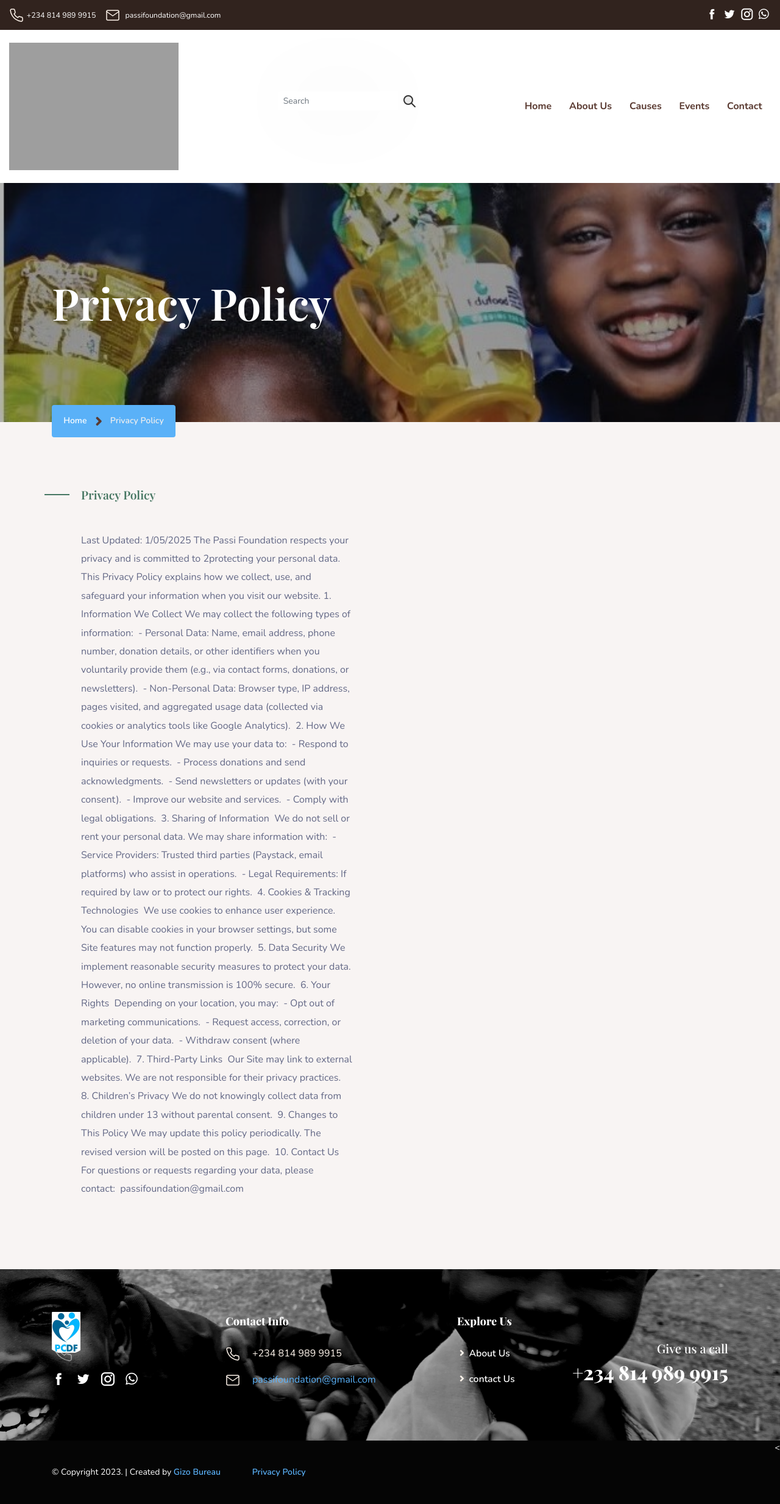
After one commit to khallypha-10/passi, a Django app: page /privacy-policy in a window 1280 px wide. The commit adds this page. Shown: the whole page at 61% size. Run offline with Django 4.2, Linux system fonts and the light colour scheme; parts of the project's set-up code (start-up, migrations or seed data) failed here and were passed over; some libraries are stand-ins or nearby versions; some web fonts are replaced; grey boxes are pictures that could not be loaded.

Commit message:
added privacy policyremoved 2 images from causes

```diff
--- a/pass/models.py
+++ b/pass/models.py
@@ -42,8 +42,6 @@ class Cause(models.Model):
     date = models.DateField(auto_now_add=False)
     description = models.TextField()
     image = ResizedImageField(size=[400, 300], quality=100, crop=['middle', 'center'], upload_to='media', blank = True, null = True)
-    image2 = ResizedImageField(size=[400, 300], quality=100, crop=['middle', 'center'], upload_to='media', blank = True, null = True)
-    image3 = ResizedImageField(size=[400, 300],quality=100, crop=['middle', 'center'], upload_to='media', blank = True, null = True)
     initial_price = models.PositiveIntegerField()
     target_price = models.PositiveIntegerField()
 
--- a/pass/templates/navbar.html
+++ b/pass/templates/navbar.html
@@ -221,10 +221,14 @@
         <div class="container pos-rel">
             <div class="row text-md-start text-center">
                 <div class="col-sm-12 col-md-auto copyright-text">
-                    © Copyright  2023.   |   Created by <a href="https://www.gizoobureau.com" rel="nofollow">Gizo Bureau</a>
+                    © Copyright  2023.   |   Created by <a href="https://www.gizoobureau.com" rel="nofollow">Gizo Bureau</a> <a href="{% url 'privacy' %}" class="link-underline-primary ms-5 ">Privacy Policy</a>
                 </div>
 
             </div>
+        </div>
+
+        <div class="position-absolute top-0 end-0">
+            <
         </div>
     </div>
 </footer>
--- /dev/null
+++ b/pass/templates/privacy-policy.html
@@ -0,0 +1,89 @@
+{% extends 'navbar.html' %}
+{% load static %}
+{% block content %}
+
+    <!-- Page Breadcrumbs Start -->
+    <section class="breadcrumbs-page-wrap">
+
+        <div class="bg-fixed pos-rel breadcrumbs-page">
+            <div class="container">
+                <h1>Privacy Policy</h1>
+                <nav aria-label="breadcrumb" class="breadcrumb-wrap">
+                    <ol class="breadcrumb">
+                        <li class="breadcrumb-item"><a href="/">Home</a></li>
+                        <li class="breadcrumb-item active" aria-current="page">Privacy Policy</li>
+                    </ol>
+                </nav>
+            </div>
+        </div>
+    </section>
+    <!-- Page Breadcrumbs End -->
+
+    <!-- Main Body Content Start -->
+    <main id="body-content">
+
+        <!-- About Us Style Start -->
+        <section class="wide-tb-100">
+            <div class="container">
+                <div class="row align-items-center">
+
+                    <div class="col-lg-5 col-md-12 ms-5">
+                        <h1 class="heading-main">
+                            <small>Privacy Policy</small>
+
+                        </h1>
+
+                        <p>
+
+                            Last Updated: 1/05/2025
+                            The Passi Foundation respects your privacy and is committed to 2protecting your personal data. This Privacy Policy explains how we collect, use, and safeguard your information when you visit our website.
+                            1. Information We Collect
+                            We may collect the following types of information:
+                            - Personal Data: Name, email address, phone number, donation details, or other identifiers when you voluntarily provide them (e.g., via contact forms, donations, or newsletters).
+                            - Non-Personal Data: Browser type, IP address, pages visited, and aggregated usage data (collected via cookies or analytics tools like Google Analytics).
+                            2. How We Use Your Information
+                            We may use your data to:
+                            - Respond to inquiries or requests.
+                            - Process donations and send acknowledgments.
+                            - Send newsletters or updates (with your consent).
+                            - Improve our website and services.
+                            - Comply with legal obligations.
+                            3. Sharing of Information
+                            We do not sell or rent your personal data. We may share information with:
+                            - Service Providers: Trusted third parties (Paystack, email platforms) who assist in operations.
+                            - Legal Requirements: If required by law or to protect our rights.
+                            4. Cookies & Tracking Technologies
+                            We use cookies to enhance user experience. You can disable cookies in your browser settings, but some Site features may not function properly.
+                            5. Data Security
+                            We implement reasonable security measures to protect your data. However, no online transmission is 100% secure.
+                            6. Your Rights
+                            Depending on your location, you may:
+                            - Opt out of marketing communications.
+                            - Request access, correction, or deletion of your data.
+                            - Withdraw consent (where applicable).
+                            7. Third-Party Links
+                            Our Site may link to external websites. We are not responsible for their privacy practices.
+                            8. Children’s Privacy
+                            We do not knowingly collect data from children under 13 without parental consent.
+                            9. Changes to This Policy
+                            We may update this policy periodically. The revised version will be posted on this page.
+                            10. Contact Us
+                            For questions or requests regarding your data, please contact:
+                            passifoundation@gmail.com
+                        </p>
+
+
+
+
+
+                    </div>
+                </div>
+            </div>
+        </section>
+        <!-- About Us Style Start -->
+
+
+
+
+
+{% endblock content %}
--- a/pass/urls.py
+++ b/pass/urls.py
@@ -8,6 +8,7 @@ urlpatterns = [
     path('cause/<slug>', views.single, name="causes-single"),
     path('all-causes/', views.all_causes, name="causes-list"),
     path('about-us', views.about, name="about"),
+    path('privacy-policy', views.privacy, name="privacy"),
     path('contact-us', views.contact, name="contact"),
     path('search', views.search, name="search"),
     path('events', views.events, name="events"),
--- a/pass/views.py
+++ b/pass/views.py
@@ -41,6 +41,9 @@ def all_causes(request):
 
 def about(request):
     return render(request, "about-us.html")
+
+def privacy(request):
+    return render(request, "privacy-policy.html")
 
 def contact(request):
     if request.method == 'POST':
```
Also changed, not shown: pass/templates/causes-single.html (+1 -20 lines), passi/settings.py (+3 -7 lines), db.sqlite3, pass/migrations/0007_remove_cause_image2_remove_cause_image3.py (added).
